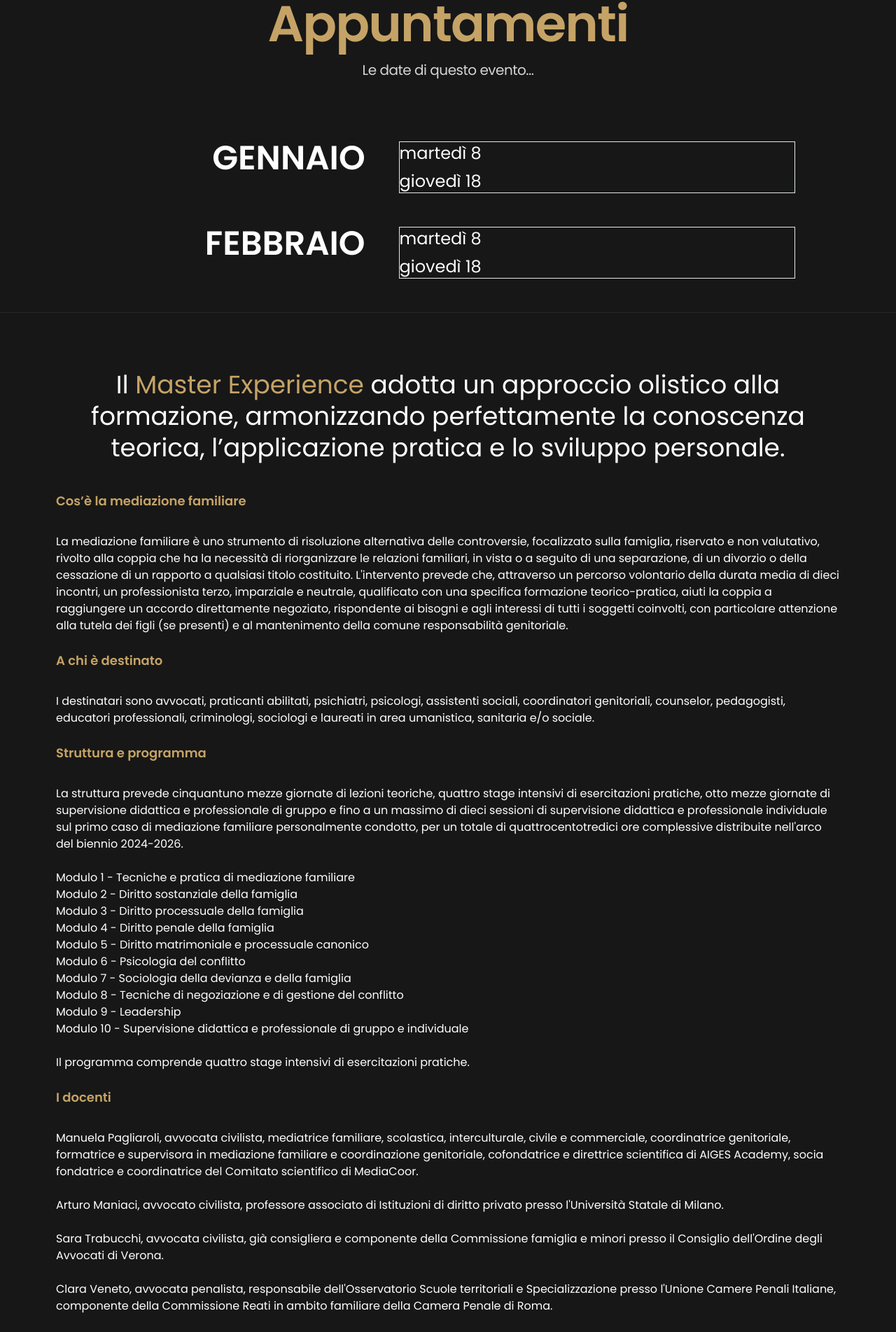
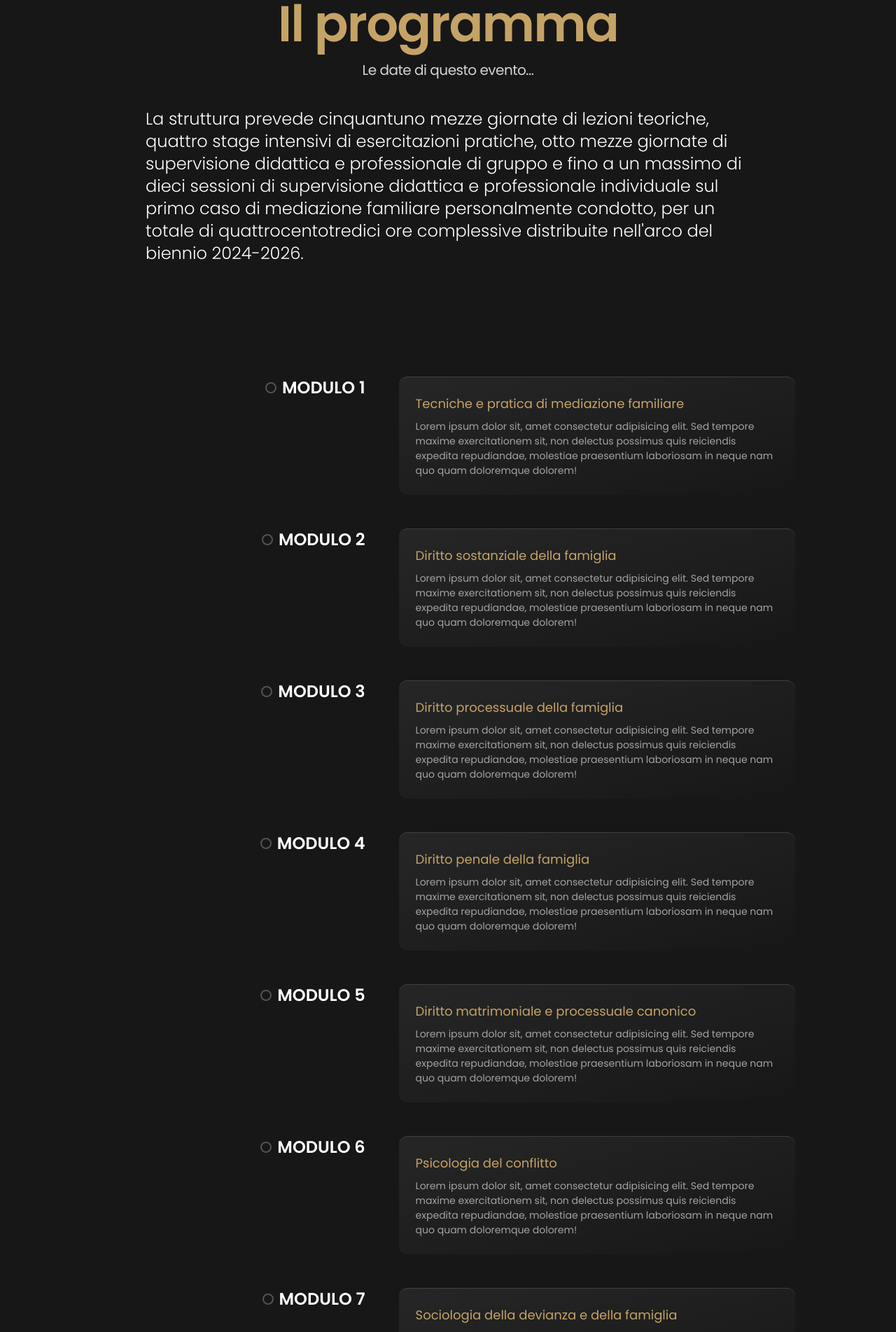
Before and after one commit to plasm/academy, a Nuxt app: page /corsi/master-experience in a window 1280 px wide. Shown: the part 2752-4655 px from the top of the page at 70% size. Built offline with nearby package versions, Linux system fonts and the light colour scheme.

Commit message:
feat: program

```diff
--- a/components/ac-sticky-dates/index.vue
+++ b/components/ac-sticky-resources/index.vue
@@ -1,24 +1,29 @@
 <template>
-  <div data-name="ac-sticky-dates">
+  <div data-name="ac-sticky-resources">
     <section id="feature-five" aria-labelledby="feature-five" class="relative">
       <div class="mx-auto max-w-7xl px-8 py-12 md:px-12 lg:px-16 xl:px-36 ">
         <div class="flex w-full flex-col gap-12">
-          <div v-for="(section, index) in resources" :key="index" class="w-full gap-4 md:gap-12 lg:flex">
+          <div v-for="(item, index) in resources" :key="index" class="w-full gap-4 md:gap-12 lg:flex">
             <div class="lg:w-2/5 ">
               <div
                 class="pt-30 pb-30 relative lg:sticky lg:top-36"
               >
                 <div>
                   <div class="mb-4 text-right lg:mb-0">
-                    <div class="text-5xl font-semibold uppercase text-white" v-html="section.title" />
+                    <slot
+                      name="title"
+                      :resource="item"
+                    >
+                      <div class="text-5xl font-semibold uppercase text-white" v-html="item.title" />
+                    </slot>
                   </div>
                 </div>
               </div>
             </div>
-            <div class="border lg:w-3/5">
+            <div class="lg:w-3/5">
               <slot
-                name="dates"
-                :resource="section"
+                name="resource"
+                :resource="item"
               />
             </div>
           </div>
@@ -30,7 +35,7 @@
 
 <script>
 export default {
-  name: 'ac-sticky-dates',
+  name: 'ac-sticky-resources',
   props: {
     resources: {
       type: Array,
--- a/json/courses/dates.json
+++ b/json/courses/dates.json
@@ -2,7 +2,6 @@
   "master-experience": [
     {
       "title": "Gennaio",
-      "key": "gennaio",
       "dates": [
         {
           "day": "martedì 8"
@@ -14,7 +13,6 @@
     },
     {
       "title": "Febbraio",
-      "key": "febbraio",
       "dates": [
         {
           "day": "martedì 8"
@@ -28,7 +26,6 @@
   "alta-formazione": [
     {
       "title": "Gennaio",
-      "key": "gennaio",
       "dates": [
         {
           "day": "martedì 8"
--- /dev/null
+++ b/json/courses/modules-master.json
@@ -0,0 +1,52 @@
+[
+  {
+    "title": "Modulo 1",
+    "subtitle": "Tecniche e pratica di mediazione familiare",
+    "description": "Lorem ipsum dolor sit, amet consectetur adipisicing elit. Sed tempore maxime exercitationem sit, non delectus possimus quis reiciendis expedita repudiandae, molestiae praesentium laboriosam in neque nam quo quam doloremque dolorem!"
+  },
+  {
+    "title": "Modulo 2",
+    "subtitle": "Diritto sostanziale della famiglia",
+    "description": "Lorem ipsum dolor sit, amet consectetur adipisicing elit. Sed tempore maxime exercitationem sit, non delectus possimus quis reiciendis expedita repudiandae, molestiae praesentium laboriosam in neque nam quo quam doloremque dolorem!"
+  },
+  {
+    "title": "Modulo 3",
+    "subtitle": "Diritto processuale della famiglia",
+    "description": "Lorem ipsum dolor sit, amet consectetur adipisicing elit. Sed tempore maxime exercitationem sit, non delectus possimus quis reiciendis expedita repudiandae, molestiae praesentium laboriosam in neque nam quo quam doloremque dolorem!"
+  },
+  {
+    "title": "Modulo 4",
+    "subtitle": "Diritto penale della famiglia",
+    "description": "Lorem ipsum dolor sit, amet consectetur adipisicing elit. Sed tempore maxime exercitationem sit, non delectus possimus quis reiciendis expedita repudiandae, molestiae praesentium laboriosam in neque nam quo quam doloremque dolorem!"
+  },
+  {
+    "title": "Modulo 5",
+    "subtitle": "Diritto matrimoniale e processuale canonico",
+    "description": "Lorem ipsum dolor sit, amet consectetur adipisicing elit. Sed tempore maxime exercitationem sit, non delectus possimus quis reiciendis expedita repudiandae, molestiae praesentium laboriosam in neque nam quo quam doloremque dolorem!"
+  },
+  {
+    "title": "Modulo 6",
+    "subtitle": "Psicologia del conflitto",
+    "description": "Lorem ipsum dolor sit, amet consectetur adipisicing elit. Sed tempore maxime exercitationem sit, non delectus possimus quis reiciendis expedita repudiandae, molestiae praesentium laboriosam in neque nam quo quam doloremque dolorem!"
+  },
+  {
+    "title": "Modulo 7",
+    "subtitle": "Sociologia della devianza e della famiglia",
+    "description": "Lorem ipsum dolor sit, amet consectetur adipisicing elit. Sed tempore maxime exercitationem sit, non delectus possimus quis reiciendis expedita repudiandae, molestiae praesentium laboriosam in neque nam quo quam doloremque dolorem!"
+  },
+  {
+    "title": "Modulo 8",
+    "subtitle": "Tecniche di negoziazione e di gestione del conflitto",
+    "description": "Lorem ipsum dolor sit, amet consectetur adipisicing elit. Sed tempore maxime exercitationem sit, non delectus possimus quis reiciendis expedita repudiandae, molestiae praesentium laboriosam in neque nam quo quam doloremque dolorem!"
+  },
+  {
+    "title": "Modulo 9",
+    "subtitle": "Leadership",
+    "description": "Lorem ipsum dolor sit, amet consectetur adipisicing elit. Sed tempore maxime exercitationem sit, non delectus possimus quis reiciendis expedita repudiandae, molestiae praesentium laboriosam in neque nam quo quam doloremque dolorem!"
+  },
+  {
+    "title": "Modulo 10",
+    "subtitle": "Supervisione didattica e professionale di gruppo e individuale",
+    "description": "Lorem ipsum dolor sit, amet consectetur adipisicing elit. Sed tempore maxime exercitationem sit, non delectus possimus quis reiciendis expedita repudiandae, molestiae praesentium laboriosam in neque nam quo quam doloremque dolorem!"
+  }
+]
--- a/pages/corsi/master-experience.vue
+++ b/pages/corsi/master-experience.vue
@@ -154,23 +154,58 @@
     <ac-heading description="Le date di questo evento...">
       <template #title>
         <div class="leading-none ">
+          <span class="text-gold">Il programma</span>
+        </div>
+      </template>
+    </ac-heading>
+
+    <div class="mx-auto max-w-5xl p-20 pt-0">
+      <div class="mb-8 flex flex-col gap-4 text-2xl font-light text-white">
+        La struttura prevede cinquantuno mezze giornate di lezioni teoriche, quattro stage intensivi di esercitazioni pratiche, otto mezze giornate di supervisione didattica e professionale di gruppo e fino a un massimo di dieci sessioni di supervisione didattica e professionale individuale sul primo caso di mediazione familiare personalmente condotto, per un totale di quattrocentotredici ore complessive distribuite nell'arco del biennio 2024-2026.
+      </div>
+    </div>
+
+    <ac-sticky-resources :resources="modules">
+      <template #title="{ resource }">
+        <div class="relative flex items-center justify-end  gap-2 text-2xl font-semibold uppercase text-white">
+          <div class="size-4 rounded-full border-2 border-neutral-600" />
+          {{ resource.title }}
+        </div>
+      </template>
+      <template #resource="{ resource }">
+        <div class="rounded-xl border-t border-neutral-700 bg-gradient-to-br from-neutral-800 to-neutral-900 p-6">
+          <div class="text-lg text-gold">
+            {{ resource.subtitle }}
+          </div>
+          <div class="mt-2 text-sm leading-normal text-neutral-400 ">
+            {{ resource.description }}
+          </div>
+        </div>
+      </template>
+    </ac-sticky-resources>
+
+    <ac-separator class="mb-20" />
+
+    <ac-heading description="Le date di questo evento...">
+      <template #title>
+        <div class="leading-none ">
           <span class="text-gold">Appuntamenti</span>
         </div>
       </template>
     </ac-heading>
 
-    <ac-sticky-dates :resources="dates" align="right">
-      <template #dates="{ resource }">
+    <ac-sticky-resources :resources="dates">
+      <template #resource="{ resource }">
         <div class="flex flex-col items-start justify-start gap-2">
-          <div v-for="(item, index) in resource.dates" :key="index" class="text-left text-2xl text-white">
+          <div v-for="(item, index) in resource.dates" :key="index" class="text-2xl text-white">
             {{ item.day }}
           </div>
         </div>
       </template>
-    </ac-sticky-dates>
+    </ac-sticky-resources>
 
     <ac-separator class="mb-20" />
-
+    <!--
     <div class="mx-auto max-w-6xl  px-4">
       <div class="my-10 text-center text-4xl leading-tight text-white">
         Il <span class="text-gold">Master Experience</span> adotta un approccio olistico alla formazione, armonizzando perfettamente la conoscenza teorica, l’applicazione pratica e lo sviluppo personale.
@@ -344,18 +379,20 @@
       <div class="text-white">
         Le informazioni telefoniche possono essere richieste allo 02 39465334 dal lunedì al venerdì dalle 9:00 alle 18:00.
       </div>
-    </div>
+    </div> -->
   </div>
 </template>
 
 <script>
 import dates from '@/json/courses/dates.json'
+import modules from '@/json/courses/modules-master.json'
 export default {
   name: 'page-master-experience',
   data () {
     return {
       hover: '',
-      dates: dates['master-experience']
+      dates: dates['master-experience'],
+      modules,
     }
   }
 }
```
